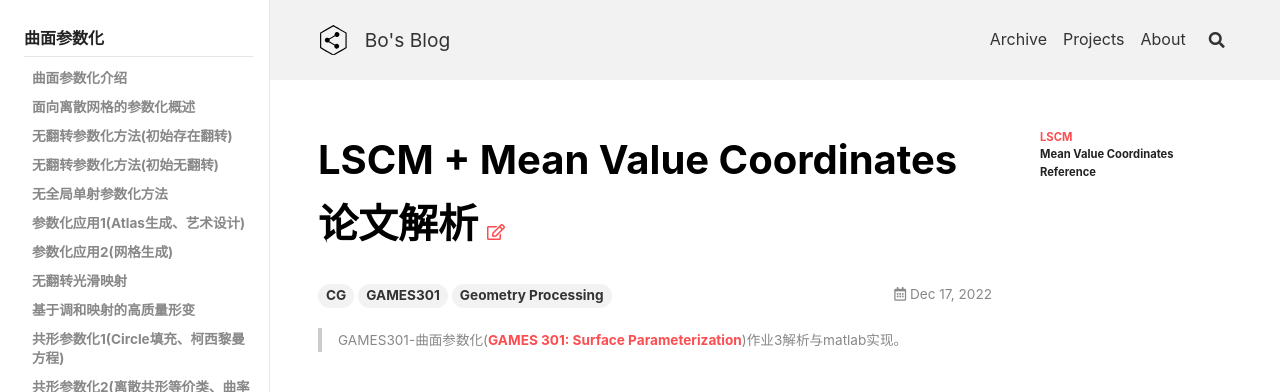
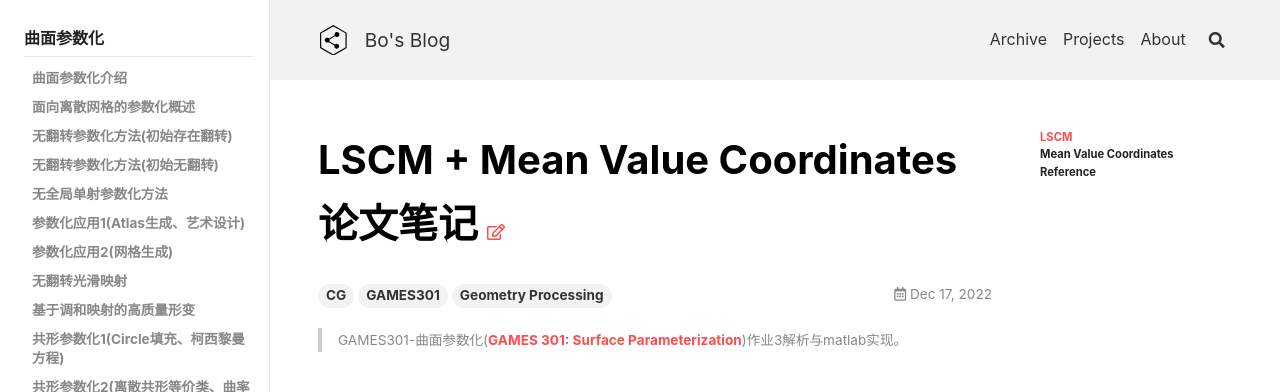
Before and after one commit to peng00bo00/peng00bo00_previous_blog, a Jekyll site: the page built from _posts/2022-12-17-GAMES301-LSCM+MVC.md, in a window 1280 px wide. Shown: the top 392 px of the page. Built offline with Jekyll 4.4.1, drawn with Linux system fonts in a browser that asks for light colours; nearby versions of some CDN libraries.

Commit message:
Update 2022-12-17-GAMES301-LSCM+MVC.md

```diff
--- a/_posts/2022-12-17-GAMES301-LSCM+MVC.md
+++ b/_posts/2022-12-17-GAMES301-LSCM+MVC.md
@@ -1,6 +1,6 @@
 ---
 layout: article
-title: LSCM + Mean Value Coordinates 论文解析
+title: LSCM + Mean Value Coordinates 论文笔记
 tags: ["CG", "GAMES301", "Geometry Processing"]
 key: GAMES301-17
 aside:
```
